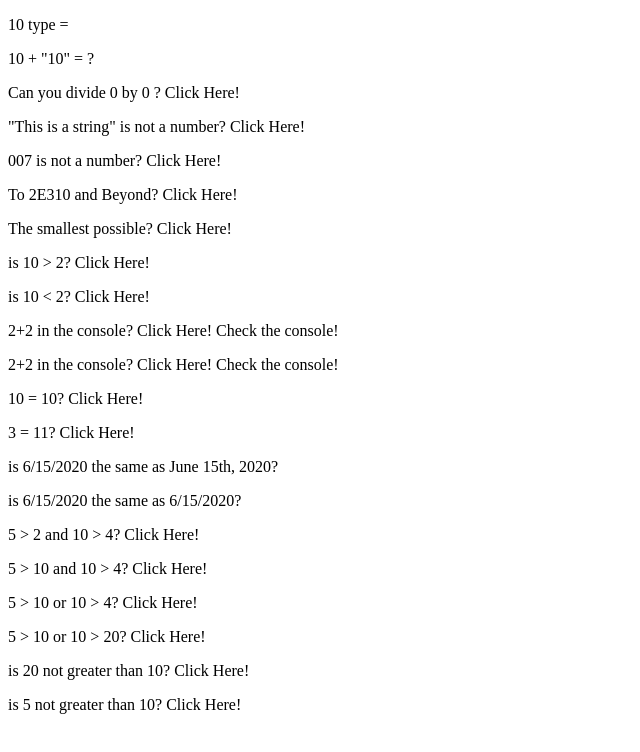
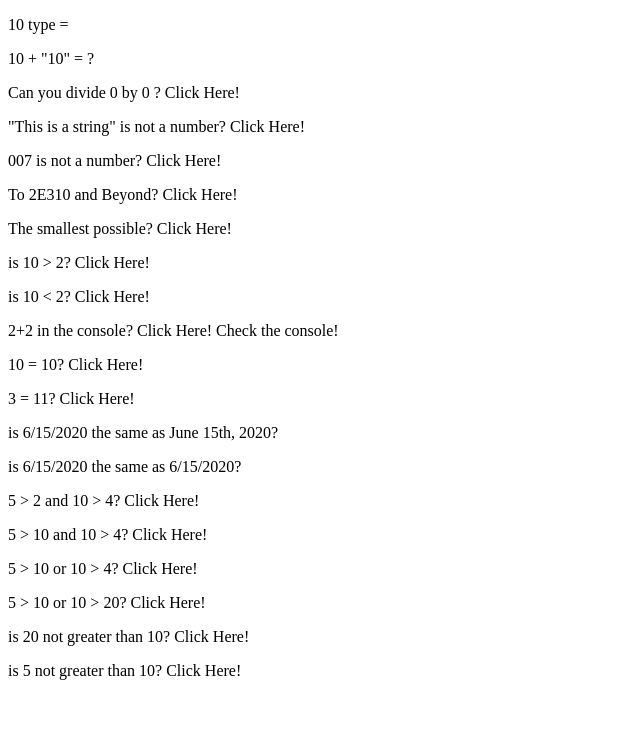
Before and after one commit to MikeLouns348/Code, a plain HTML site: page Basic JavaScript Projects/Project5_comparisons_type+coercion/index.html in a window 1280 px wide. Shown: the whole page, without its empty margins (0-640 px from the left). Drawn offline with Linux system fonts and the light colour scheme.

Commit message:
removed redundancy

```diff
--- a/Basic JavaScript Projects/Project5_comparisons_type+coercion/index.html
+++ b/Basic JavaScript Projects/Project5_comparisons_type+coercion/index.html
@@ -29,8 +29,6 @@
         </p>
         <p onclick="console_Math()" > 2+2 in the console? Click Here! Check the console!
         </p>
-        <p onclick="console_Math()" > 2+2 in the console? Click Here! Check the console!
-        </p>
         <p onclick="double_Equal1()" > 10 = 10? Click Here!
         </p>
         <p onclick="double_Equal2()" > 3 = 11? Click Here!
```
